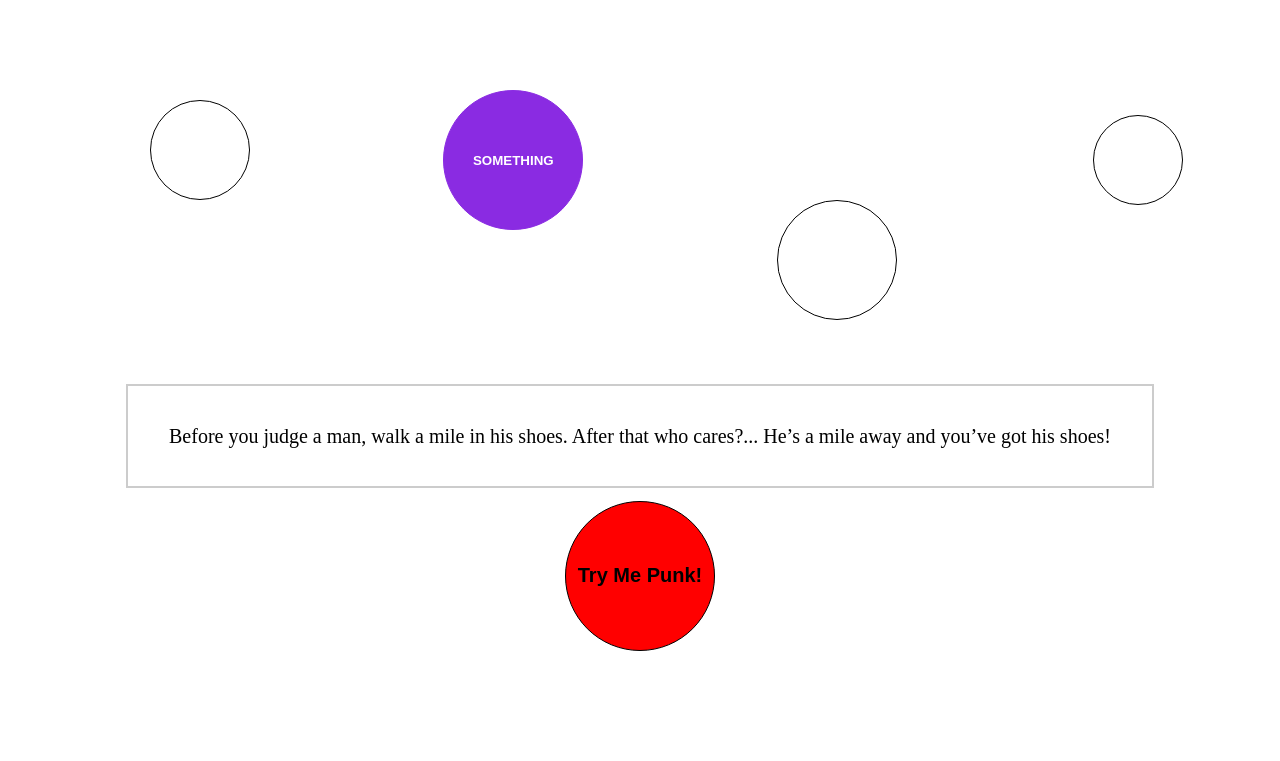
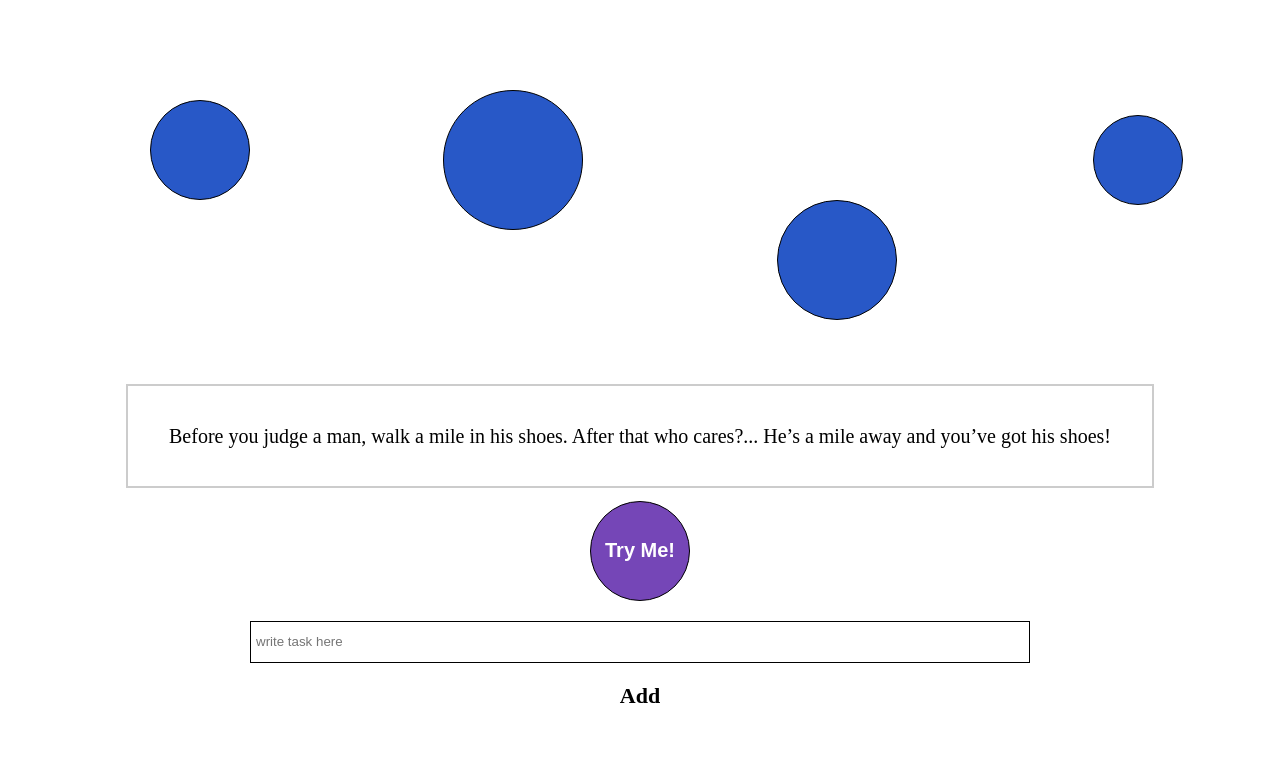
Before and after one commit to petramajsec/js-learning, a website: page starter/starter/index.html in a window 1280 px wide. Drawn offline with Linux system fonts and the light colour scheme.

Commit message:
broj sest

```diff
--- a/starter/starter/index.html
+++ b/starter/starter/index.html
@@ -9,12 +9,17 @@
     <div id="main">
         <div id="box">
           <button id="firstButt" class="randomColor"></button>
-          <button id="doSomething">SOMETHING</button>
+          <button id="doSomething" class="randomColor"></button>
           <button id="secondButt" class="randomColor"></button>
           <button id="thirdButt" class="randomColor"></button>
         </div>
         <div id="text"></div>
-        <button id="buttText" onClick="randomeText()">Try Me Punk!</button>
+        <button id="buttText" class="randomColor" onClick="randomeText()">Try Me!</button>
+        <div id="input-div">
+          <input type="text" id="input"  class="randomColor" onkeydown = "if (event.keyCode == 13){document.getElementById('addButton').click()}" placeholder="write task here"">
+          <span onclick="newElement()" id="addButton">Add</span>
+          <div id="tasks"></div>
+        </div>
     </div>
     <script src="index.js"></script>
   </body>
--- a/starter/starter/index.js
+++ b/starter/starter/index.js
@@ -50,7 +50,7 @@ function randColors () {
     });
 }
 
-document.getElementById('doSomething').addEventListener("click",randColors);
+//document.getElementById('doSomething').addEventListener("click",randColors);
 
 
 // #3:
@@ -96,11 +96,8 @@ function randomeText() {
     const randomIndex = Math.floor(Math.random() * arrText.length)
     const randomQuote = arrText[randomIndex];
     const quoteElement = document.getElementById('text');
-    if (randomIndex % 2 === 0) {
-        quoteElement.innerHTML = randomIndex  + '. ' + randomQuote.text;
-    } else {
-        console.log(randomIndex  + '. ' + randomQuote.text);
-    }
+    quoteElement.innerHTML = randomQuote.text;
+    randColors();
 }
 
 // solution using switch statement
@@ -117,3 +114,19 @@ function randomeText() {
             break;
     }
 }  */
+
+//#6 -> do 3.5. (ako stignes prije-to bolje! ;) )
+// -> trebas napraviti da kad se klikne add ili 'enter'  da se isprazni input field tako da se ne moze vise puta isti input dodati
+// -> git uvijek isto ;)
+
+function newElement(){
+    var li = document.createElement("li");
+    var inputValue = document.getElementById("input").value;
+    var text = document.createTextNode(inputValue);
+    li.appendChild(text);
+      if(inputValue===''){
+        alert("Sometimes the smartest thing to do is to do nothing. Still, you have to write something.");
+      } else {
+        document.getElementById("tasks").appendChild(li);
+      }
+    }
--- a/starter/starter/style.css
+++ b/starter/starter/style.css
@@ -14,7 +14,7 @@
 
 #box {
     display: flex;
-    height: 100%;
+    height: 30%;
     width: 100%;
     margin: auto;
 }
@@ -24,49 +24,49 @@
     height: 140px;
     width: 140px;
     border-radius: 70px;
-    border: 1px solid blueviolet;
-    background-color: blueviolet;
-    cursor: pointer;
-    color: #fff;
-    font-weight: bolder;
+    border: 1px solid;
+    background-color: rgb(40, 88, 199);
+    animation-name: balls;
+    animation-duration: 2s;
 }
 
-#doSomething:hover {
+/* #doSomething:hover {
     background-color: #fff;
     color: #000;
-}
+} */
 
 #firstButt {
     margin: 100px auto auto 150px;
     border: 1px solid;
-    background-color: white;
+    background-color: rgb(40, 88, 199);
     height: 100px;
     width: 100px;
     border-radius: 50px;
-    cursor: pointer;
+    animation-name: balls;
+    animation-duration: 2.1s;
 }
 
 #secondButt {
     margin: 200px 100px auto auto;
     border: 1px solid;
-    background-color: white;
+    background-color: rgb(40, 88, 199);
     height: 120px;
     width: 120px;
     border-radius: 60px;
-    cursor: pointer;
+    animation-name: balls;
+    animation-duration: 1.8s;
 }
 
 #thirdButt {
     margin: auto;
     border: 1px solid;
-    background-color: white;
+    background-color:  rgb(40, 88, 199);
     height: 90px;
     width: 90px;
     border-radius: 45px;
-    cursor: pointer;
 }
 
-#firstButt:hover{
+/* #firstButt:hover{
     background-color: #fff !important;
 }
 
@@ -76,7 +76,7 @@
 
 #thirdButt:hover{
     background-color: #fff !important;
-}
+} */
 
 #text {
     height: 100px;
@@ -90,17 +90,70 @@
 }
 
 #buttText {
-    height: 150px;
-    width: 150px;
-    border-radius: 75px;
+    height: 100px;
+    width: 100px;
+    border-radius: 50px;
     border: 1px solid #000;
     margin: 1% auto auto auto;
-    background-color: red;
+    background-color: rgb(117, 70, 183);
     font-size: 20px;
     font-weight: bold;
+    color: white;
     cursor: pointer;
 }
 
 #buttText:hover {
-    background-color: #d31515;
+    background-color: #5815d3;
 }
+
+#input-div {
+    display: flex;
+    flex-direction: column;
+    height: 40%;
+    width: 100%;
+    align-items: baseline;
+  }
+
+  #input {
+    width: 60%;
+    height: 30px;
+    border: 1px solid black;
+    margin: 20px auto;
+    vertical-align: baseline;
+    padding: 5px;
+    color: white;
+  }
+
+  #addButton {
+    width: 10%;
+    height: 35px;
+    margin: auto;
+    font-size: 22px;
+    font-weight: 700;
+    text-align: center;
+    cursor: pointer;
+  }
+
+  #tasks {
+    font-size: 20px;
+    display: flex;
+    flex-direction: column;
+    width: 40%;
+    height: auto;
+    justify-content: flex-start;
+    align-items: center;
+    margin: 20px auto;
+    overflow: auto;
+  }
+
+  li {
+    width: 90%;
+    display: flex;
+    flex-direction: row;
+    justify-content: space-between;
+    margin: 10px 15px 10px 10px;
+    flex-wrap: wrap;
+    align-items: baseline;
+    border: 1px solid rgb(117, 70, 183);
+    padding: 5px;
+  }
```
